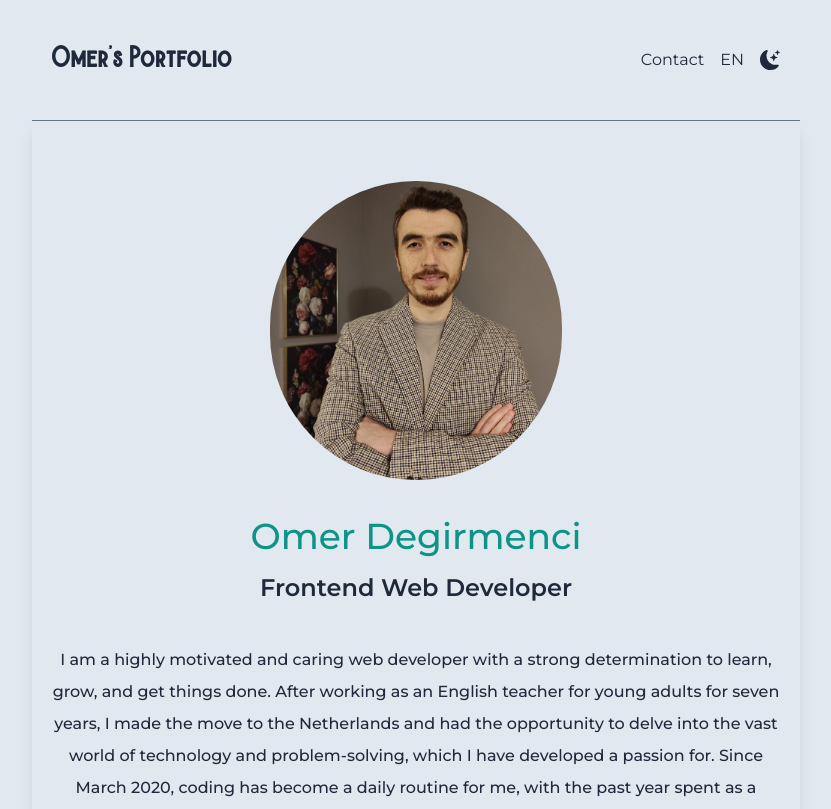
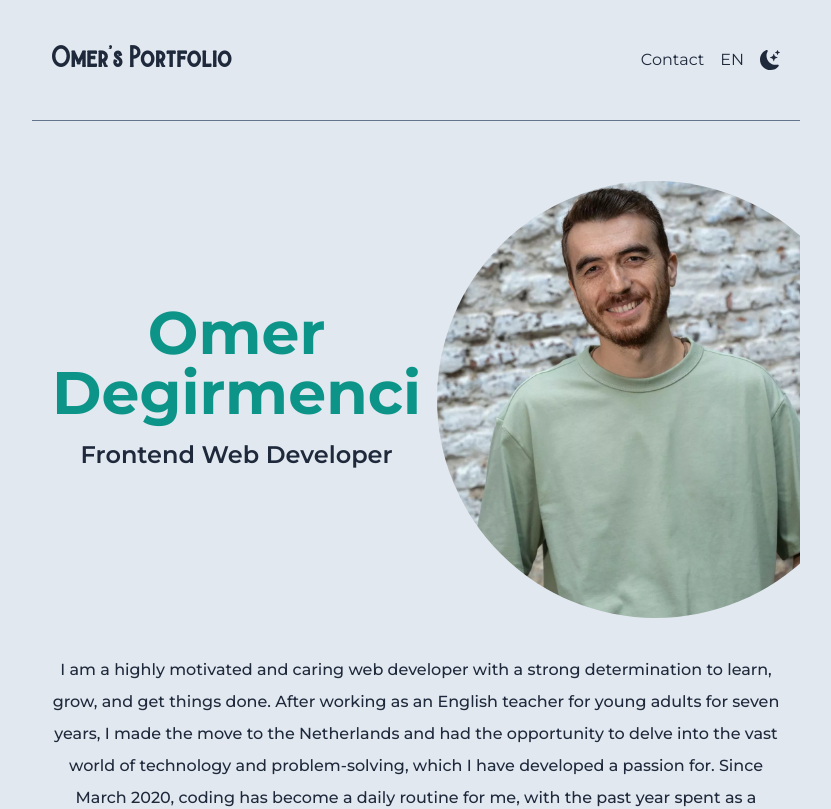
Before and after one commit to DegirmenciOmer/portfolio, a Next.js app in the folder portfolio-omer/: page / in a window 1280 px wide. Shown: the top 809 px of the page, without its empty margins (224-1055 px from the left). Built offline with nearby package versions, Linux system fonts and the light colour scheme.

Commit message:
minor changes

```diff
--- a/portfolio-omer/components/Showcase.tsx
+++ b/portfolio-omer/components/Showcase.tsx
@@ -1,6 +1,7 @@
 import React, { FC, Dispatch, SetStateAction } from 'react'
 import { useAppContext } from '../context/AppContext'
 import { translationHelper } from '../data/translationHelper'
+import Image from 'next/image'
 interface TShowcase {
   switchText: string
 }
@@ -10,17 +11,24 @@ const Showcase: FC<TShowcase> = ({ switchText }) => {
 
   return (
     <section className='shadow-lg px-5 py-8 text-center'>
-      <img
-        className='mx-auto rounded-full w-4/5 sm:w-2/5 my-7'
-        src='/images/profile.jpg'
-        alt='profile'
-      />
-      <h2 className='text-4xl py-2 text-teal-600 font-medium'>
-        {translations.ownerName}
-      </h2>
-      <h3 className={`text-2xl ${switchText} py-2 pb-8 font-semibold`}>
-        {translations.occupationText}
-      </h3>
+      <div className='flex items-center flex-col-reverse sm:flex-row gap-4'>
+        <div className='title-block'>
+          <h1 className='text-3xl sm:text-6xl font-bold py-2 text-teal-600 '>
+            {translations.ownerName}
+          </h1>
+          <h2 className={`text-2xl ${switchText} py-2 pb-8 font-semibold`}>
+            {translations.occupationText}
+          </h2>
+        </div>
+        <Image
+          className='mx-auto rounded-full w-[90%] sm:w-3/5 my-7 sm:mr-[-7%] object-cover aspect-square object-top'
+          src='/images/Omer.webp'
+          alt='profile'
+          width={500}
+          height={500}
+        />
+      </div>
+
       <p className={`text-md py-2 leading-8 font-medium ${switchText}`}>
         {translations.briefDescription}
       </p>
--- a/portfolio-omer/pages/index.tsx
+++ b/portfolio-omer/pages/index.tsx
@@ -21,10 +21,11 @@ export default function Home() {
           name='google-site-verification'
           content='KMXIazCvCftfk6ZYi6XzMQtXTWxdZJ3y4RTdcB3t5ao'
         />
+        <meta property='og:image' content='' />
       </Head>
       <div className={`md:px-20 lg:px-40 text-blue-100 ${switchBg} `}>
         <Header switchText={switchText} switchBg={switchBg} />
-        <main className='min-h-screen max-w-3xl mx-auto'>
+        <main className='min-h-screen max-w-3xl mx-auto overflow-hidden'>
           <Showcase switchText={switchText} />
           <div
             className={`text-center shadow-lg py-10 rounded-xl my-10  flex-1 ${switchText}`}
```
Also changed, not shown: portfolio-omer/public/images/Omer.webp (added).
